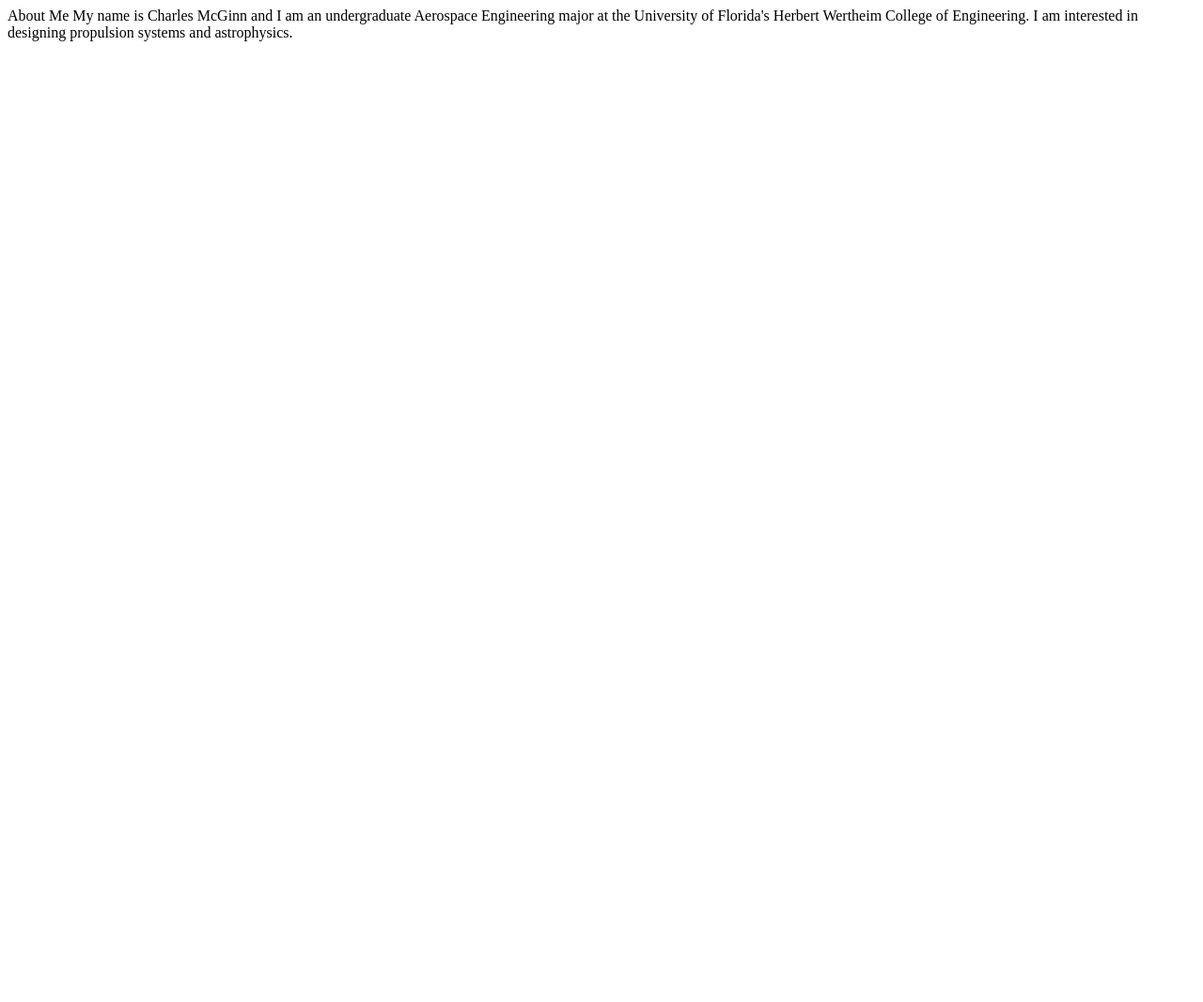
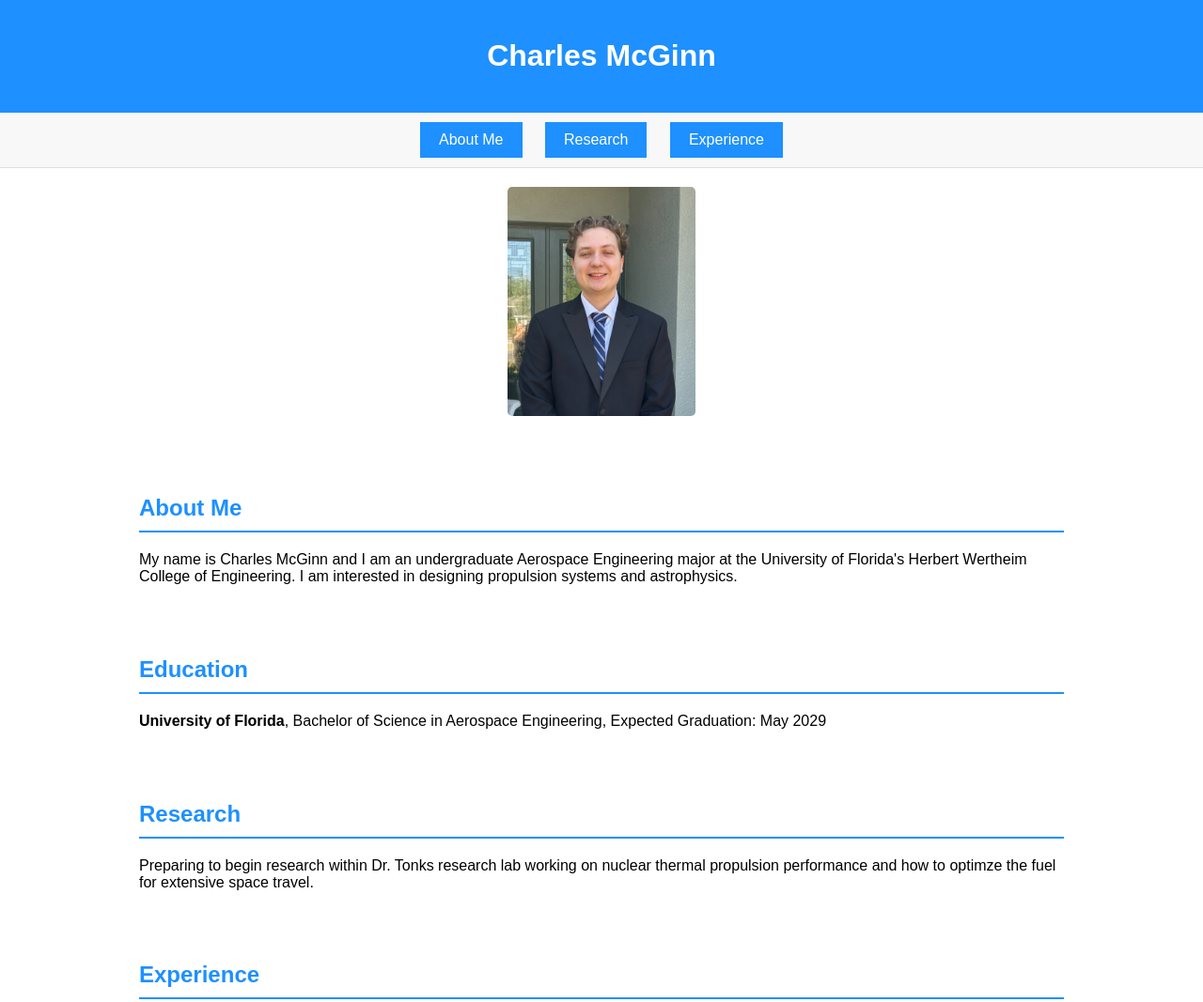
Before and after one commit to charlesmcginn13/charlesmcginn13.github.io, a plain HTML site: page index.html in a window 1280 px wide. Shown: the top 1067 px of the page at 94% size. Before the commit the page ends 800 px from the top, so only its background shows below. Drawn offline with Linux system fonts and the light colour scheme.

Commit message:
changed website

```diff
--- a/index.html
+++ b/index.html
@@ -1,15 +1,111 @@
 <!DOCTYPE html>
 <html lang="en">
     <head>
-        <title> Charles McGinn Portfolio </title>
+        <title>Charles McGinn Portfolio</title>
         <meta charset="utf-8">
-        <meta name=""viewport" contents=""width=device-width, initial-scale="1">
+        <meta name="viewport" content="width=device-width, initial-scale=1">
+        <style>
+            body {
+                font-family: Arial, sans-serif;
+                margin: 0;
+                padding: 0;
+                background-color: white;
+                color: black;
+            }
+            header {
+                background-color: #1e90ff;
+                color: white;
+                padding: 20px 0;
+                text-align: center;
+            }
+            header h1 {
+                font-weight: bold;
+            }
+            nav {
+                text-align: center;
+                padding: 10px 0;
+                background-color: #f8f8f8;
+                border-bottom: 1px solid #ddd;
+            }
+            nav button {
+                background-color: #1e90ff;
+                color: white;
+                border: none;
+                padding: 10px 20px;
+                margin: 0 10px;
+                cursor: pointer;
+                font-size: 16px;
+                display: inline-block;
+            }
+            nav button:hover {
+                background-color: #3a9ce9;
+            }
+            section {
+                padding: 20px;
+            }
+            h2 {
+                color: #1e90ff;
+            }
+            .container {
+                width: 80%;
+                margin: auto;
+                overflow: hidden;
+            }
+            .section-title {
+                border-bottom: 2px solid #1e90ff;
+                padding-bottom: 10px;
+                margin-bottom: 20px;
+            }
+            .profile-pic {
+                text-align: center;
+                margin-bottom: 20px;
+            }
+            .profile-pic img {
+                max-width: 200px;
+                border-radius: 5px;
+            }
+        </style>
     </head>
     <body>
-        About Me
+        <header>
+            <h1>Charles McGinn</h1>
+        </header>
+        <nav>
+            <button onclick="document.getElementById('about').scrollIntoView();">About Me</button>
+            <button onclick="document.getElementById('research').scrollIntoView();">Research</button>
+            <button onclick="document.getElementById('experience').scrollIntoView();">Experience</button>
+        </nav>
+        <div class="container">
+            <section class="profile-pic">
+                <img src="IMG_9761.jpg"" alt="Profile Picture">
+            </section>
+            <section id="about">
+                <h2 class="section-title">About Me</h2>
+                <p>My name is Charles McGinn and I am an undergraduate Aerospace Engineering major at the University of Florida's Herbert Wertheim College of Engineering. I am interested in designing propulsion systems and astrophysics.</p>
+            </section>
+            <section id="education">
+                <h2 class="section-title">Education</h2>
+                <p><strong>University of Florida</strong>, Bachelor of Science in Aerospace Engineering, Expected Graduation: May 2029</p>
+            </section>
+            <section id="research">
+                <h2 class="section-title">Research</h2>
+                <p>Preparing to begin research within Dr. Tonks research lab working on nuclear thermal propulsion performance and how to optimze the fuel for extensive space travel.</p>
+            </section>
+            <section id="experience">
+                <h2 class="section-title">Experience</h2>
+                <p><strong>Mentee, STEPUP</strong>, Summer 2025 - Enhanced Integration into the University of Florida Herbert Wertheim College of Engineering through seminars, academic and professional workshops, and corporate/campus tours.</p>
+            </section>
+            <section id="extracurriculars">
+                <h2 class="section-title">Extracurriculars</h2>
+                <p><strong>Member of Gator Motorsports</strong></p> Beginning introductory work within the organization and joining a team later in the academic year.
+                <p><strong>Robotics Captain</strong></p> Managed a team of 5 to develop an underwater ROV to compete at the Seaperch competition.
+Participated in outreach to encourage students at high school to get involved in STEM.
 
-        My name is Charles McGinn and I am an undergraduate Aerospace Engineering major at the
-        University of Florida's Herbert Wertheim College of Engineering. I am
-        interested in designing propulsion systems and astrophysics.
+            </section>
+            <section id="contact">
+                <h2 class="section-title">Contact</h2>
+                <p>Email: <a href="mailto:charlesmcginn@ufl.edu">charles.mcginn@ufl.edu</a></p>
+            </section>
+        </div>
     </body>
 </html>
```
Also changed, not shown: IMG_9761.jpg (added).
